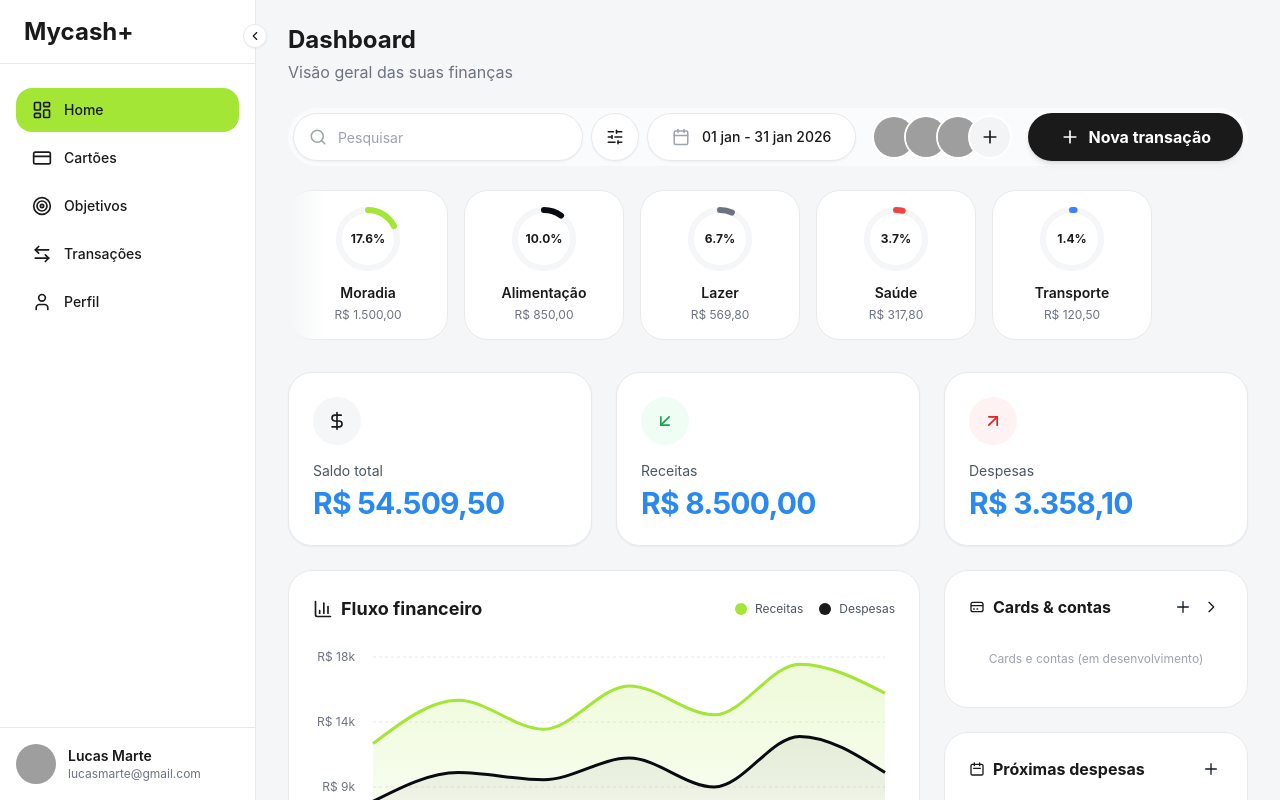
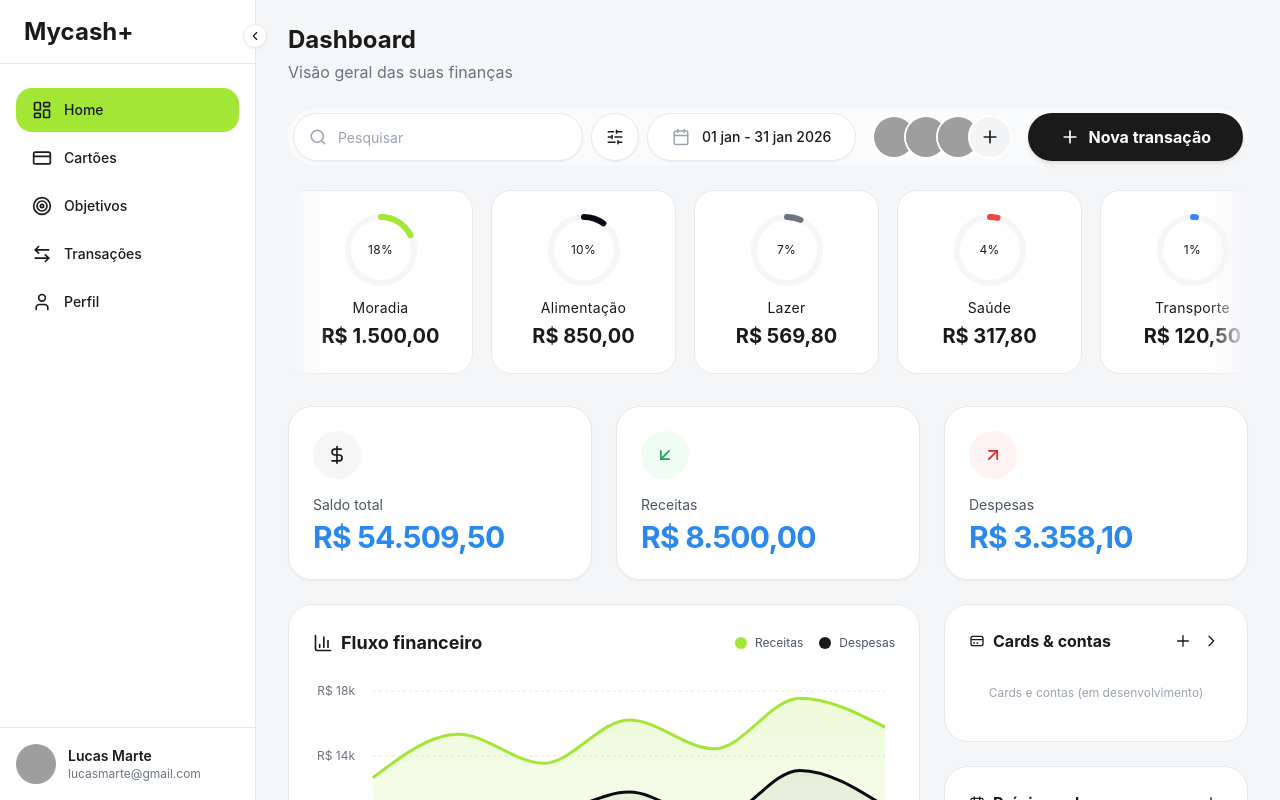
Before and after one commit to brgoncalvess/mycash-plus, a React (Vite) app: page / in a window 1280 px wide. Built offline with nearby package versions, Linux system fonts and the light colour scheme; grey boxes are pictures that could not be loaded.

Commit message:
style: update category cards to match figma 'Card-despesas' pattern

```diff
--- a/src/components/common/DonutChart.tsx
+++ b/src/components/common/DonutChart.tsx
@@ -4,7 +4,7 @@ interface DonutChartProps {
     size?: number;
 }
 
-export function DonutChart({ percentage, color, size = 64 }: DonutChartProps) {
+export function DonutChart({ percentage, color, size = 72 }: DonutChartProps) {
     const strokeWidth = 6;
     const radius = (size - strokeWidth) / 2;
     const circumference = 2 * Math.PI * radius;
@@ -38,8 +38,8 @@ export function DonutChart({ percentage, color, size = 64 }: DonutChartProps) {
             </svg>
             {/* Percentage text */}
             <div className="absolute inset-0 flex items-center justify-center">
-                <span className="text-xs font-bold text-secondary">
-                    {percentage.toFixed(1)}%
+                <span className="text-[12px] font-normal text-secondary tracking-[0.3px]">
+                    {Math.round(percentage)}%
                 </span>
             </div>
         </div>
--- a/src/components/dashboard/categories/CategoryDonutCard.tsx
+++ b/src/components/dashboard/categories/CategoryDonutCard.tsx
@@ -9,24 +9,27 @@ interface CategoryDonutCardProps {
 
 export function CategoryDonutCard({ category, amount, percentage, color }: CategoryDonutCardProps) {
     return (
-        <div className="flex-shrink-0 w-40 bg-surface border border-secondary-50 rounded-2xl p-4 hover:border-brand transition-all group">
+        <div className="flex-shrink-0 w-[185px] h-[184px] bg-surface border border-secondary-50 rounded-[20px] p-6 flex flex-col items-center justify-center gap-3 hover:border-brand transition-all group">
             {/* Donut Chart */}
-            <div className="flex justify-center mb-3">
-                <DonutChart percentage={percentage} color={color} size={64} />
+            <div className="flex justify-center">
+                <DonutChart percentage={percentage} color={color} size={72} />
             </div>
 
+            {/* Content Group */}
+            <div className="flex flex-col items-center gap-1 w-full">
                 {/* Category Name */}
-            <p className="text-sm font-semibold text-secondary text-center mb-1 truncate" title={category}>
+                <p className="text-[14px] leading-[20px] font-normal text-secondary text-center truncate w-full tracking-[0.3px]" title={category}>
                     {category}
                 </p>
 
                 {/* Amount */}
-            <p className="text-xs text-gray-500 text-center">
+                <p className="text-[20px] leading-[28px] font-bold text-secondary text-center truncate w-full">
                     {amount.toLocaleString('pt-BR', {
                         style: 'currency',
                         currency: 'BRL',
                     })}
                 </p>
             </div>
+        </div>
     );
 }
--- a/src/components/dashboard/categories/ExpensesByCategoryCarousel.tsx
+++ b/src/components/dashboard/categories/ExpensesByCategoryCarousel.tsx
@@ -23,7 +23,7 @@ export function ExpensesByCategoryCarousel() {
 
     const scroll = (direction: 'left' | 'right') => {
         if (scrollContainerRef.current) {
-            const scrollAmount = 200;
+            const scrollAmount = 203;
             scrollContainerRef.current.scrollBy({
                 left: direction === 'left' ? -scrollAmount : scrollAmount,
                 behavior: 'smooth',
@@ -68,7 +68,7 @@ export function ExpensesByCategoryCarousel() {
             <div
                 ref={scrollContainerRef}
                 onWheel={handleWheel}
-                className="flex gap-4 overflow-x-auto scrollbar-hide scroll-smooth pb-2"
+                className="flex gap-[18px] overflow-x-auto scrollbar-hide scroll-smooth pb-2"
                 style={{
                     maskImage: 'linear-gradient(to right, transparent, black 40px, black calc(100% - 40px), transparent)',
                     WebkitMaskImage: 'linear-gradient(to right, transparent, black 40px, black calc(100% - 40px), transparent)',
```
Lines whose indentation alone changed are shown as unchanged.
